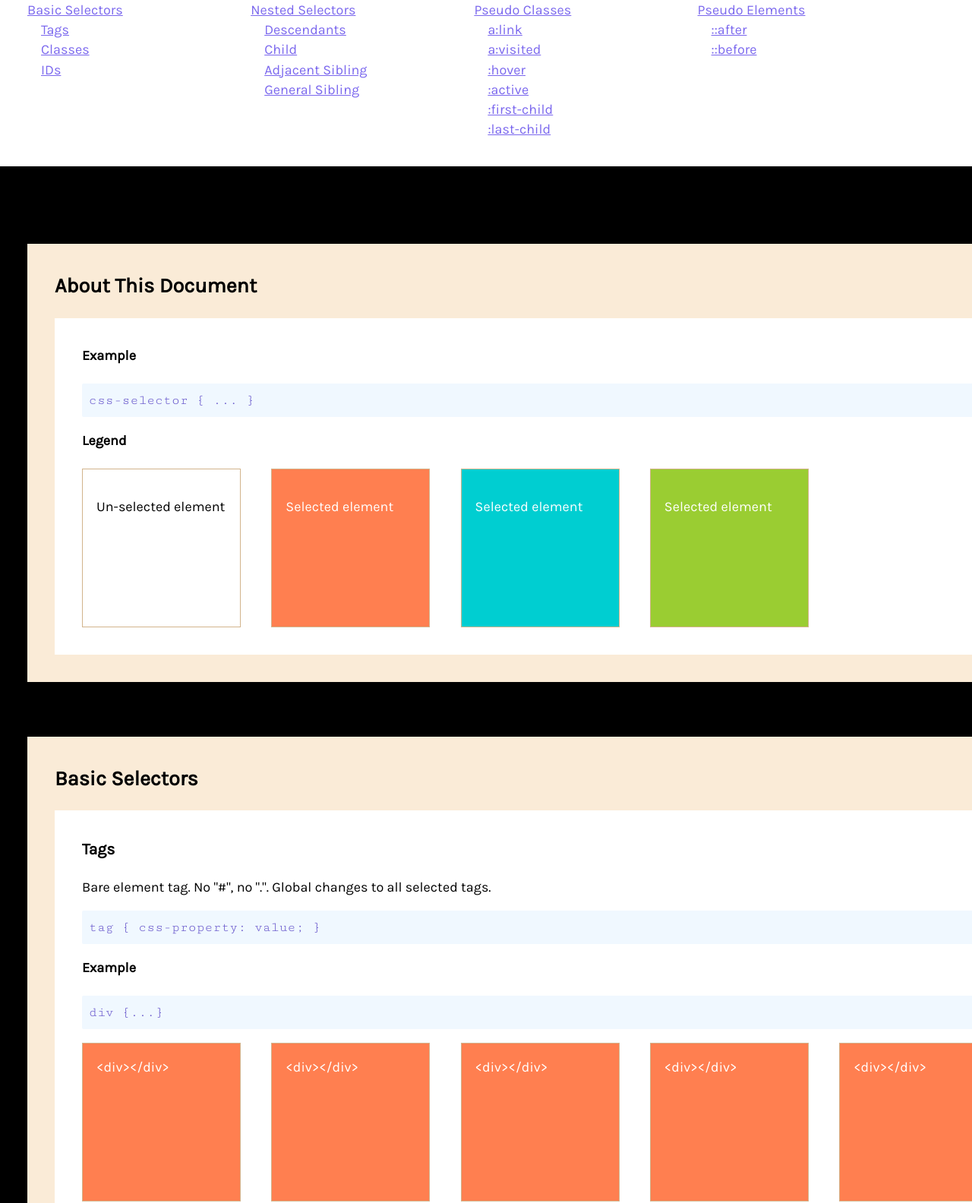
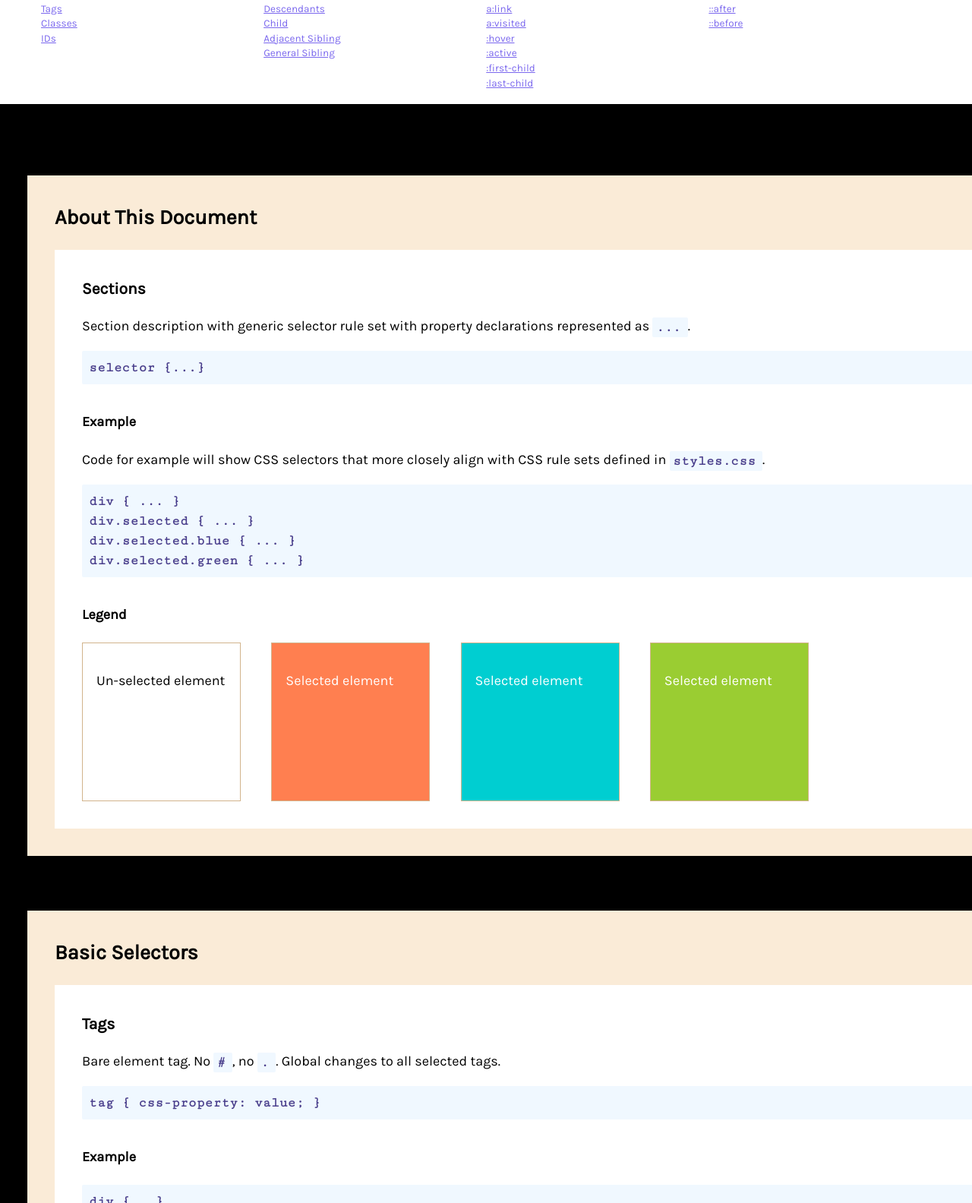
Before and after one commit to castavridis/iffall2017, a plain HTML site: page resources/selector-intro/index.html in a window 1280 px wide. Shown: the part 75-1659 px from the top of the page at 76% size. Drawn offline with nearby package versions, Linux system fonts and the light colour scheme.

Commit message:
Add files via upload

```diff
--- a/resources/selector-intro/index.html
+++ b/resources/selector-intro/index.html
@@ -84,10 +84,17 @@
 		<section id="intro" class="topic">
 			<h2>About This Document</h2>
 			<section class="subsection">
+				<h3>Sections</h3>
+				<p>Section description with generic selector rule set with property declarations represented as <code>...</code>.</p>
+				<code class="block">selector {...}</code>
 				<div class="example">
 					<h4>Example</h4>
+					<p>Code for example will show CSS selectors that more closely align with CSS rule sets defined in <code>styles.css</code>.</p>
 					<code class="block">
-						css-selector { ... }
+						div { ... }<br />
+						div.selected { ... }<br />
+						div.selected.blue { ... }<br />
+						div.selected.green { ... }
 					</code>
 					<h4>Legend</h4>
 					<div>
@@ -109,7 +116,7 @@
 			<h2>Basic Selectors</h2>
 			<section id="tags" class="subsection">
 				<h3>Tags</h3>
-				<p>Bare element tag. No "#", no ".". Global changes to all selected tags.</p>
+				<p>Bare element tag. No <code>#</code>, no <code>.</code>. Global changes to all selected tags.</p>
 				<code class="block">
 					tag { css-property: value; }
 				</code>
@@ -137,7 +144,7 @@
 			</section>
 			<section id="classes" class="subsection">
 				<h3>Classes</h3>
-				<p>Uses "." before class name. e.g.) .selected to select &lt;div class="selected"&gt;&lt;/div&gt;. Use classes for styles you want to use again and again.</p>
+				<p>Uses <code>.</code> before class name. e.g.) <code>.selected</code> to select <code>&lt;div class="selected"&gt;&lt;/div&gt;</code>. Use classes for styles you want to use again and again.</p>
 				<code class="block">
 					.class { css-property: value; }
 				</code>
@@ -166,7 +173,7 @@
 			</section>
 			<section id="ids" class="subsection">
 				<h3>IDs</h3>
-				<p>Uses "#" before id. e.g.) #selected-by-id. IDs are used for unique elements and can be used for other purposes.</p>
+				<p>Uses <code>#</code> before id. e.g.) <code>#selected-by-id</code>. IDs are used for unique elements and can be used for other purposes.</p>
 				<code class="block">
 					#id { css-property: value; }
 				</code>
@@ -182,8 +189,8 @@
 					<div>
 						&lt;div&gt;&lt;/div&gt;
 					</div>
-					<div id="selected-by-id">
-						&lt;div id="selected-by-id"&gt;&lt;/div&gt;
+					<div id="selected-by-id" class="selected">
+						&lt;div id="selected-by-id" class="selected"&gt;&lt;/div&gt;
 					</div>
 					<div class="selected">
 						&lt;div class="selected"&gt;&lt;/div&gt;
@@ -198,6 +205,7 @@
 			<h2>Nested Selectors</h2>
 			<section id="descendants" class="subsection">
 				<h3>Descendants</h3>
+				<p>Descendants defined by a single space between each selector.</p>
 				<code class="block">
 					.ancestor .descendant { css-property: value; }
 				</code>
@@ -231,6 +239,7 @@
 			</section>
 			<section id="child" class="subsection">
 				<h3>Child (Immediate Descendants)</h3>
+				<p>Uses <code>></code> only the children elements, or immediate descendants, matching the selector following the <code>></code> are selected.</p>
 				<code class="block">
 					.ancestor > .descendant { css-property: value; }
 				</code>
--- a/resources/selector-intro/styles.css
+++ b/resources/selector-intro/styles.css
@@ -26,9 +26,14 @@ h6 {
 }
 h1 {
 	font-size: 1.5rem;
+	margin-bottom: 0.5rem;
+}
+h4 {
+	margin-top: 2rem;
 }
 code {
-	color: slateblue;
+	color: darkslateblue;
+	font-weight: bold;
 	background-color: aliceblue;
 	font-family: 'Cutive Mono', monospace;
 	display: inline-block;
@@ -44,11 +49,13 @@ code.block {
 }
 header {
 	background-color: white;
-	padding: 1rem 2rem 2rem;
+	padding: 0.5rem 2rem 1rem;
 	position: fixed;
 	top: 0;
 	left: 0;
 	right: 0;
+	box-shadow: 0 0 5px black;
+	font-size: 0.75rem;
 }
 header a,
 header a:visited {
@@ -94,7 +101,7 @@ a:visited {
 	text-decoration: line-through;
 }
 .wrapper {
-	margin-top: 20rem;
+	margin-top: 15rem;
 	padding-top: 2rem;
 }
 .topic {
```
